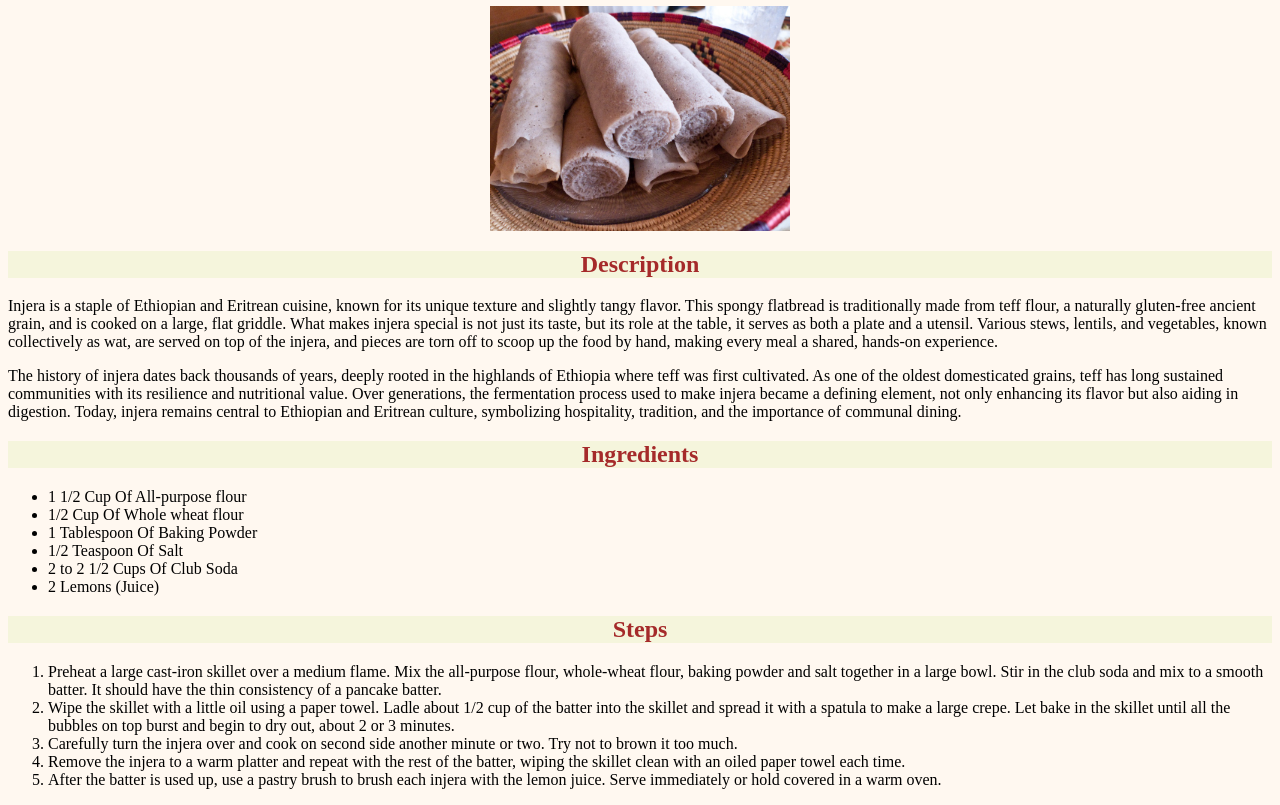
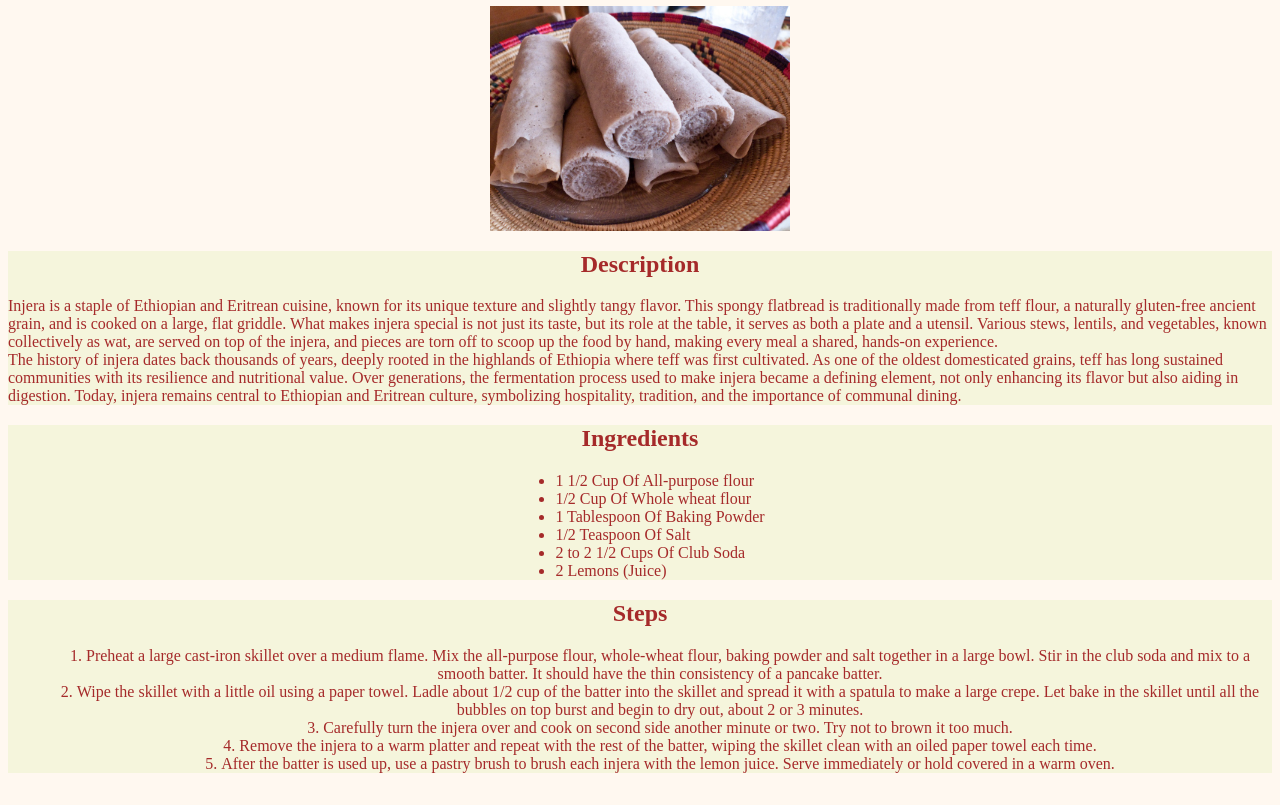
Before and after one commit to uknowgit882/odin-recipes, a plain HTML site: page recipes/injera.html in a window 1280 px wide. Shown: the part 121-926 px from the top of the page. Drawn offline with Linux system fonts and the light colour scheme.

Commit message:
Added div contianers and centered webpage lists
Added div containers to wrap around different sections of the ebpage for cleaner easier code. Also, lists (ordered/unordered) are now better centered on the webpage. This is done using CSS.

```diff
--- a/recipes/injera.html
+++ b/recipes/injera.html
@@ -11,14 +11,17 @@
 <body>
     <h1 id="title">Injera (Ethiopian Sourdough Crepe)</h1>
         <img src="../images/injera.jpg" alt="A colorful plate with 6 rolls of injera sitting on top." width="300">
-    <h2 class="description">Description</h2>
+    <div class="description">
+        <h2>Description</h2>
             <p>
                 Injera is a staple of Ethiopian and Eritrean cuisine, known for its unique texture and slightly tangy flavor. This spongy flatbread is traditionally made from teff flour, a naturally gluten-free ancient grain, and is cooked on a large, flat griddle. What makes injera special is not just its taste, but its role at the table, it serves as both a plate and a utensil. Various stews, lentils, and vegetables, known collectively as wat, are served on top of the injera, and pieces are torn off to scoop up the food by hand, making every meal a shared, hands-on experience.
             </p>
             <p>
                 The history of injera dates back thousands of years, deeply rooted in the highlands of Ethiopia where teff was first cultivated. As one of the oldest domesticated grains, teff has long sustained communities with its resilience and nutritional value. Over generations, the fermentation process used to make injera became a defining element, not only enhancing its flavor but also aiding in digestion. Today, injera remains central to Ethiopian and Eritrean culture, symbolizing hospitality, tradition, and the importance of communal dining.
             </p>
-    <h2 class="ingredients">Ingredients</h2>
+    </div>
+    <div class="ingredients">
+        <h2>Ingredients</h2>
             <ul>
                 <li>1 1/2 Cup Of All-purpose flour</li>
                 <li>1/2 Cup Of Whole wheat flour</li>
@@ -27,7 +30,9 @@
                 <li>2 to 2 1/2 Cups Of Club Soda</li>
                 <li>2 Lemons (Juice)</li>
             </ul>
-    <h2 class="steps">Steps</h2>
+    </div>
+    <div class="steps">
+        <h2>Steps</h2>
             <ol>
                 <li>Preheat a large cast-iron skillet over a medium flame. Mix the all-purpose flour, whole-wheat flour, baking powder and salt together in a large bowl. Stir in the club soda and mix to a smooth batter. It should have the thin consistency of a pancake batter.</li>
                 <li>Wipe the skillet with a little oil using a paper towel. Ladle about 1/2 cup of the batter into the skillet and spread it with a spatula to make a large crepe. Let bake in the skillet until all the bubbles on top burst and begin to dry out, about 2 or 3 minutes.</li>
@@ -35,5 +40,6 @@
                 <li>Remove the injera to a warm platter and repeat with the rest of the batter, wiping the skillet clean with an oiled paper towel each time.</li>
                 <li>After the batter is used up, use a pastry brush to brush each injera with the lemon juice. Serve immediately or hold covered in a warm oven.</li>
             </ol>
+    </div>
 </body>
 </html>
--- a/style.css
+++ b/style.css
@@ -18,8 +18,28 @@ img {
     margin: 0 auto;
 }
 
+
 .description, .ingredients, .steps {
     color: brown;
     text-align: center;
     background-color: #F5F5DC;
 }
+
+p {
+    text-align: left;
+    margin: 0px;
+}
+
+ul {
+    width: fit-content;
+    margin: 0 auto;
+}
+
+ul li {
+    text-align: left;
+}
+
+ol li {
+    text-align: center;
+    list-style-position: inside;
+}
```
Also changed, not shown: recipes/quesadillas.html (+11 -7 lines), recipes/reuben.html (+9 -5 lines). Lines whose indentation alone changed are shown as unchanged.
